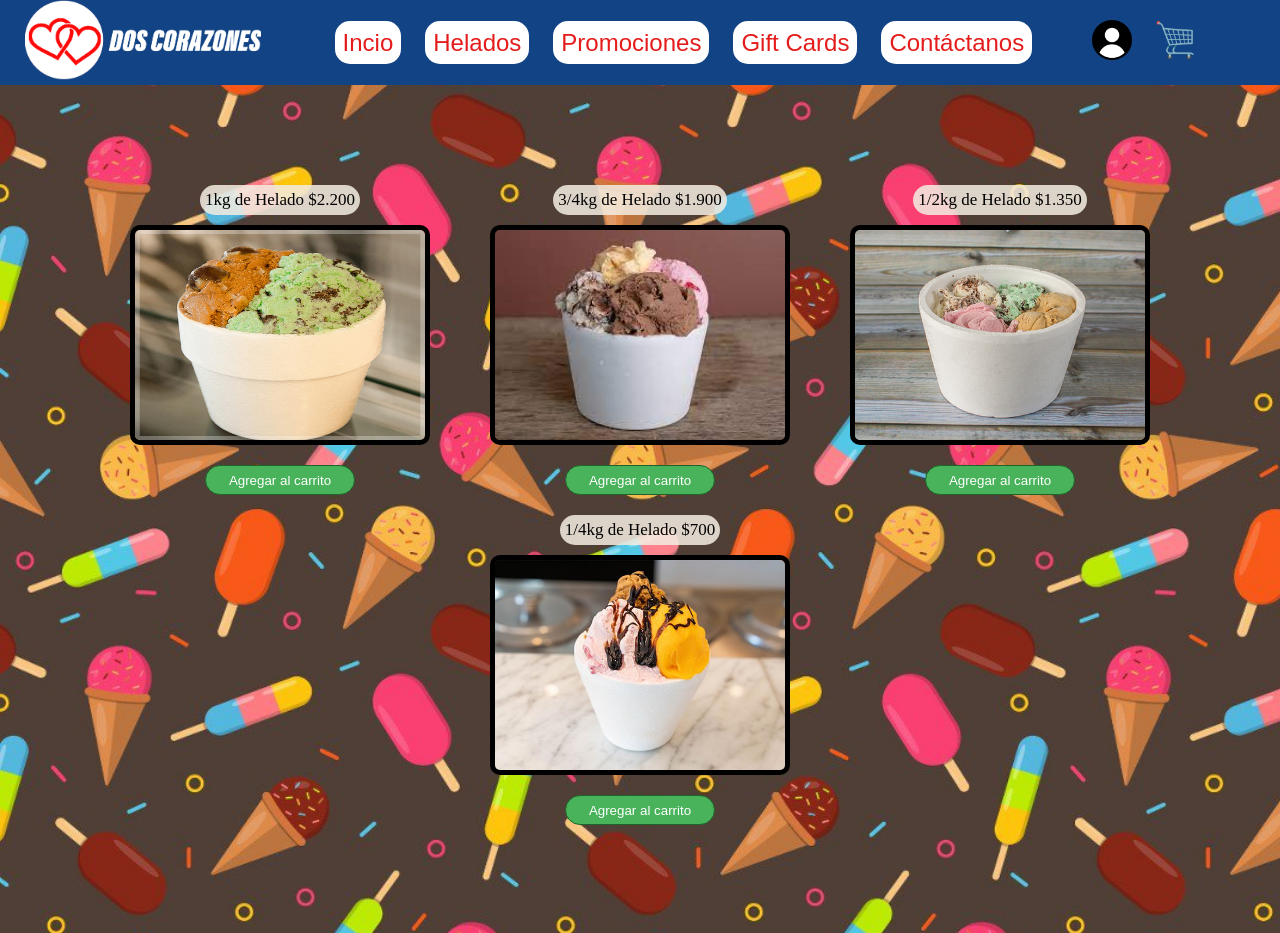
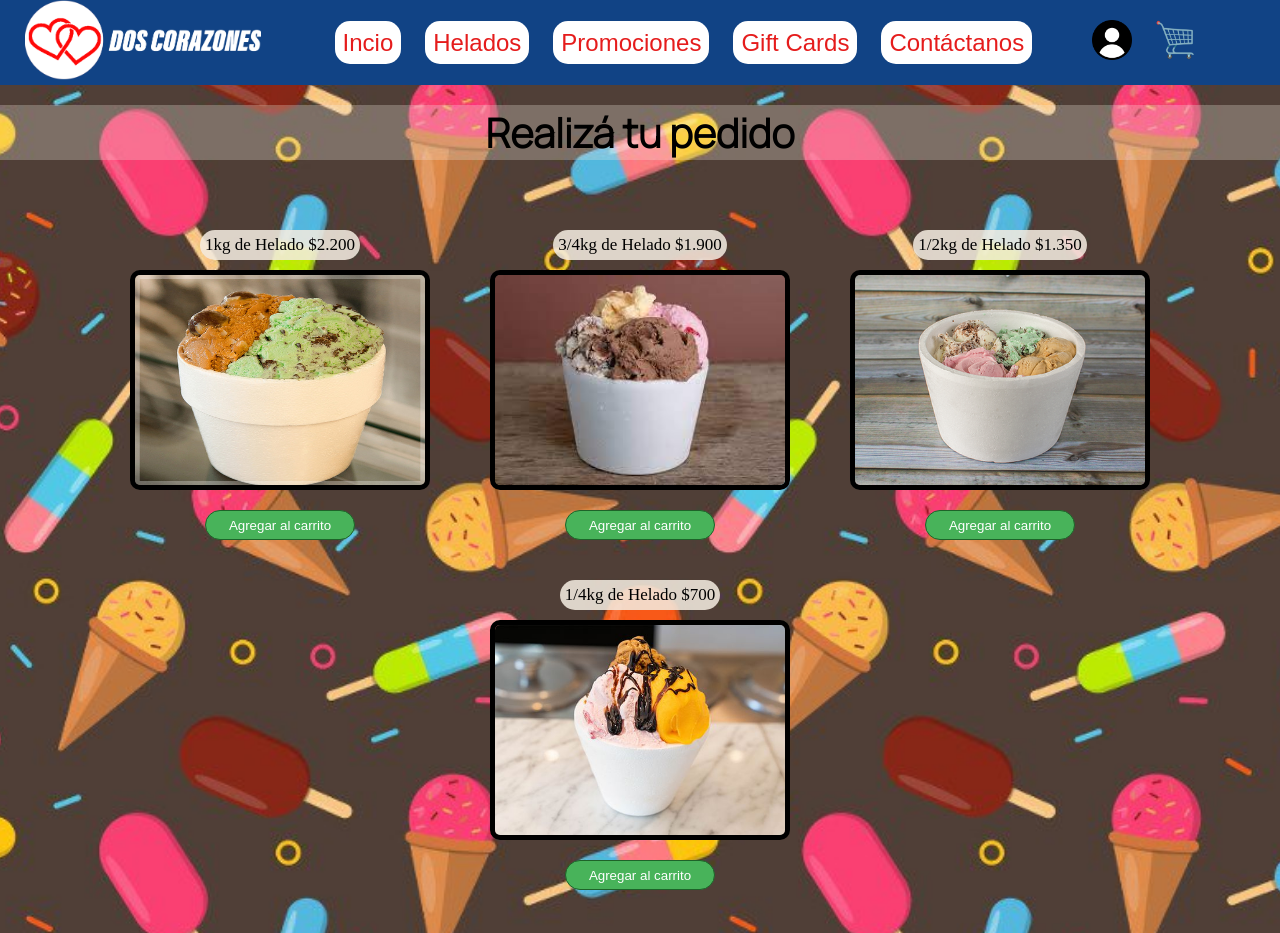
Before and after one commit to EliasMonoff/2Corazones-Monoff, a website: page pages/helados.html in a window 1280 px wide. Shown: the top 933 px of the page. Drawn offline with Linux system fonts and the light colour scheme; a web font is replaced by a local one.

Commit message:
se agrega título en sección helados

```diff
--- a/pages/helados.html
+++ b/pages/helados.html
@@ -13,7 +13,7 @@
         <link href="https://fonts.googleapis.com/css2?family=Manrope:wght@300&family=Poppins:wght@300&display=swap" rel="stylesheet">
         <link rel="stylesheet" href="../css/style.css">
     </head>
-    <body class="grid__container">
+    <body class="grid__container body__helados">
         <header class="grid__container-header">
             <div>
                 <a href="../index.html">
@@ -55,6 +55,7 @@
         </header>
     <main>
         <section>
+            <h2 class="main__ice-cream-title">Realizá tu pedido</h2>
             <div class="main__ice-cream">
                 <div class="main__ice-cream-box">
                     <small>1kg de Helado $2.200</small>
--- a/scss/pages/_helados.scss
+++ b/scss/pages/_helados.scss
@@ -1,16 +1,26 @@
-.main__ice-cream{
+.body__helados{
     background-image: url('/asset/images/image-background-helado.jfif');
     background-size: cover;
+    background-position: center;
+}
+.main__ice-cream{
     display: flex;
     justify-content: space-around;
     flex-wrap: wrap;
-    padding: 100px;
+    padding: 50px 100px;
     text-align: center;
+}
+.main__ice-cream-title{
+    margin: 20px 0;
+    background-color: #f4ece046;
+    text-align: center;
+    font-size: 2.5em;
 }
 .main__ice-cream-box{
     display: flex;
     flex-direction: column;
     align-items: center;
+    padding-bottom: 20px;
 }
 .main__ice-cream button{
     background-color: rgb(72, 179, 90);
--- a/scss/pages/_index.scss
+++ b/scss/pages/_index.scss
@@ -68,7 +68,7 @@ h1{
 .article{
     @include templateGrid(2);
     margin: 100px auto;
-    background-color: rgba(250, 235, 215, 0.226);
+    background-color: #f4ece046;
 
     &__item{
         width: 50%;
```
Also changed, not shown: index.html (+1 -1 lines), css/style.css.
